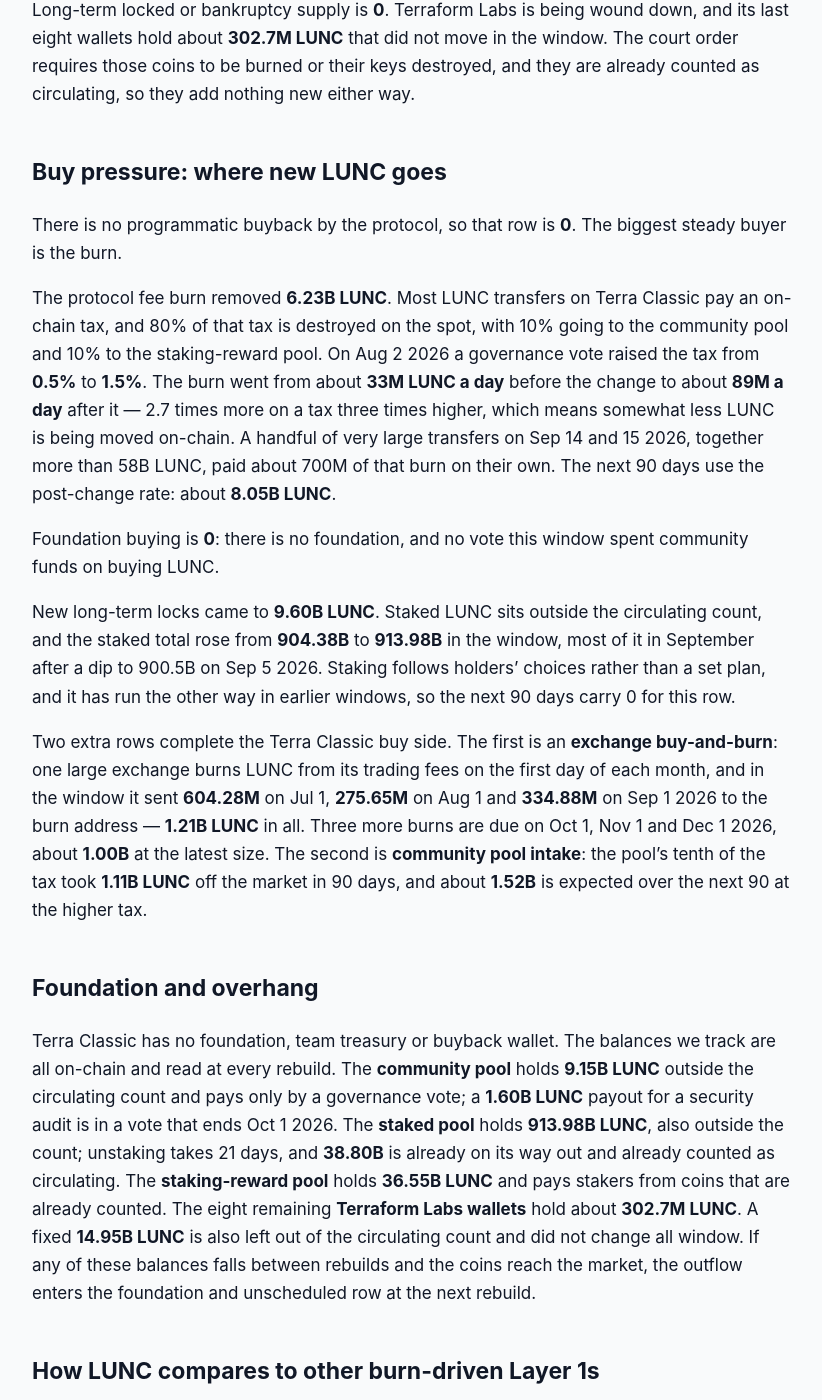
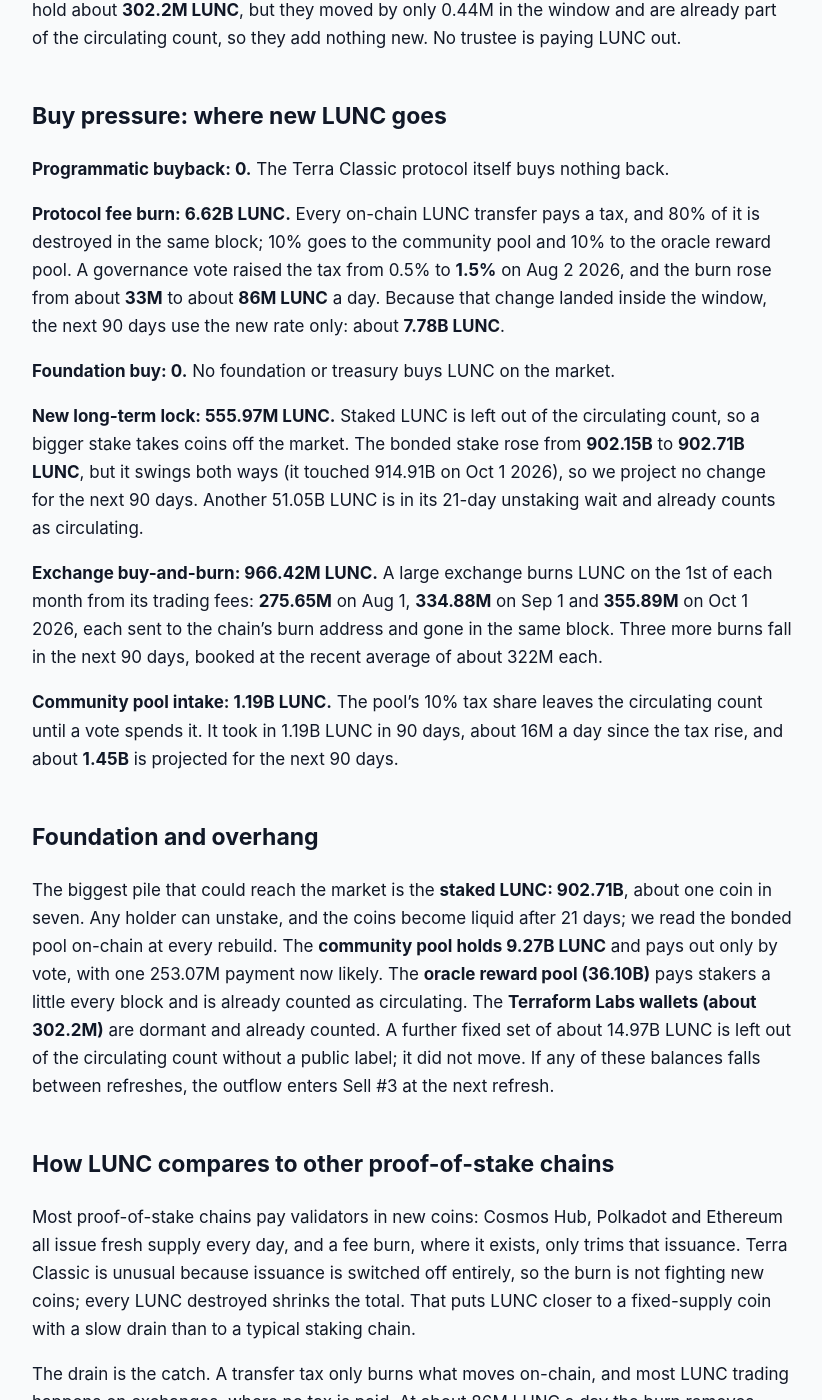
Before and after one commit to jeevansongmy-spec/mrnasdog-articles, a Jekyll site: the page built from crypto/lunc-pressure-framework.md, in a window 1280 px wide and 1400 px high, scrolled down 1233 px. Shown: the whole window, without its empty margins (228-1050 px from the left). Built offline with Jekyll 4.4.1, drawn with Linux system fonts in a browser that asks for light colours; some of the changed text lies outside the part shown.

Commit message:
publish: crypto/lunc-pressure-framework

```diff
--- a/crypto/lunc-pressure-framework.md
+++ b/crypto/lunc-pressure-framework.md
@@ -1,69 +1,69 @@
 ---
-title:         "LUNC Inflation Analysis · September 2026 · Mixed flows · supply roughly steady"
-description:   "LUNC supply roughly steady: no minting, and a 1.5% transfer tax burned 6.23B LUNC in 90 days. Net −0.32% over 90 days, and about −0.19% projected next."
+title:         "LUNC Inflation Analysis · October 2026 · Mixed flows · supply roughly steady"
+description:   "LUNC supply roughly steady: no minting, and a 1.5% transfer tax burned 6.62B LUNC in 90 days. Net −0.16% over 90 days, and about −0.18% projected next."
 canonical_url: "https://mrnasdog.com/research/lunc/inflation"
 tags:          ["crypto", "lunc", "terraclassic", "tokenomics"]
 published:     true
 ---
 
-Originally published at [LUNC Inflation Analysis · September 2026 · Mixed flows · supply roughly steady](https://mrnasdog.com/research/lunc/inflation).
+Originally published at [LUNC Inflation Analysis · October 2026 · Mixed flows · supply roughly steady](https://mrnasdog.com/research/lunc/inflation).
 
-# LUNC Inflation Analysis · September 2026 · Mixed flows · supply roughly steady
+# LUNC Inflation Analysis · October 2026 · Mixed flows · supply roughly steady
 
-The MrNasdog Pressure Framework reads Terra Luna Classic (LUNC) at **−0.32% net** over the trailing 90 days and **−0.19%** over the next 90: supply is shrinking, but slowly. Terra Classic mints no new LUNC at all, and **18.16B LUNC** left the circulating count in 90 days — a **6.23B** transfer-tax burn, a **1.21B** exchange buy-and-burn, **9.60B** of new staking and **1.11B** into the community pool — against only **291.7M** paid back out by vote. With **5.51 trillion LUNC** circulating, even billions of burned coins move the total by only a fraction of a percent.
+**LUNC supply is roughly steady and leaning down.** Terra Classic mints no new LUNC, so the only coins that reached the market were **281.85M LUNC** paid out of the community pool by vote, while the transfer-tax burn, a monthly exchange burn, net staking and the pool's tax share took **9.33B LUNC** off it. Net, supply fell **0.16%** over 90 days and is projected to fall about **0.18%** in the next 90; the monitor reads **−0.17%**. The burn is real but small next to a **5.52T** float, so a 1.5% tax moves the supply by tenths of a percent, not by whole percents.
 
 ## The verdict, in one paragraph
 
-LUNC supply fell **0.32%** over the 90 days from Jul 1 to Sep 29 2026, and the framework projects a **0.19%** fall over the next 90 days. The independent monitor reads **−0.29%** for the same stretch, a gap of just **0.04 percentage points**, well inside the 0.5-point limit, so no data-conflict flag is shown. The forward figure is smaller than the trailing one because the trailing window includes **9.60B LUNC** of fresh staking, which has no set programme and is not projected forward. Terra Classic is a **zero-issuance chain with a transfer-tax burn**: nothing new comes in, and every taxed transfer destroys a little.
+Over the 90 days to Oct 9 2026, our ledger puts LUNC's net supply change at **−0.16%** of the circulating count (sell **281.85M**, buy **9.33B**). The inflation monitor reads **−0.17%** for the same 90 days, a gap of just **0.01 percentage points**, well inside the 0.5-point line, so no warning chip is needed. For the next 90 days the Terra Classic ledger projects **−0.18%**: buy **10.20B** against sell **253.07M**. The plain label for LUNC today: a **no-mint chain with a slow, tax-driven burn**.
 
 ## Sell pressure: where new LUNC comes from
 
-Protocol inflation is **0**. The Terra Classic mint rate is set to zero, the old market swap that once created LUNC is switched off, and total LUNC supply fell on every one of the 90 days in the window, from **6.455 trillion** to **6.448 trillion**. Staking rewards on Terra Classic are paid from a reward pool of coins that already exist, topped up by the transfer tax, so they add nothing new. Because a governance vote could switch minting back on, the row is checked at every rebuild rather than marked as fixed forever.
+**Protocol inflation is 0.** The Terra Classic mint module is set to a 0% rate with 0 annual provisions, the old market swap that once created LUNC from UST is shut, and total supply fell from **6,454.35B** to **6,446.77B LUNC** across the window. Validators and stakers are paid from fees and an oracle reward pool, not from fresh coins.
 
-Vesting unlocks are **0**. LUNC has no team, investor or foundation allocation left to vest, and no unlock tracker lists any release.
+**Vesting unlocks are 0.** The 2019 LUNC allocations finished long ago and no team, investor or token-sale schedule is left on the chain, so no cliff or monthly tranche can land.
 
-Foundation and unscheduled unlocks come to **291.7M LUNC**. Terra Classic has no foundation; its treasury is the community pool, which sits outside the circulating count. Two voted payouts put coins back on the market: **9.87M LUNC** on Jul 1 2026 for bridge work to Solana and **281.85M LUNC** on Sep 4 2026 to keep the chain's cross-chain links running. Payouts are sporadic, so the next 90 days carry 0 unless a new spending vote passes.
+**Foundation and unscheduled unlocks: 281.85M LUNC.** Terra Classic has no foundation; the one shared treasury is the community pool, which sits outside the circulating count. A vote on Sep 4 2026 paid **281.85M LUNC** from it to keep the chain's IBC relayers running, and that is the only LUNC that crossed into the market in these 90 days. For the next 90 days we book **253.07M LUNC**: a payment for the finished Hyperlane bridge, with 94% yes votes and the vote closing on Oct 15 2026. A larger 1.60B LUNC security-audit request was rejected on Oct 1 2026.
 
-Long-term locked or bankruptcy supply is **0**. Terraform Labs is being wound down, and its last eight wallets hold about **302.7M LUNC** that did not move in the window. The court order requires those coins to be burned or their keys destroyed, and they are already counted as circulating, so they add nothing new either way.
+**Long-term locked or bankruptcy: 0.** Eight wallets left by the wound-down Terraform Labs still hold about **302.2M LUNC**, but they moved by only 0.44M in the window and are already part of the circulating count, so they add nothing new. No trustee is paying LUNC out.
 
 ## Buy pressure: where new LUNC goes
 
-There is no programmatic buyback by the protocol, so that row is **0**. The biggest steady buyer is the burn.
+**Programmatic buyback: 0.** The Terra Classic protocol itself buys nothing back.
 
-The protocol fee burn removed **6.23B LUNC**. Most LUNC transfers on Terra Classic pay an on-chain tax, and 80% of that tax is destroyed on the spot, with 10% going to the community pool and 10% to the staking-reward pool. On Aug 2 2026 a governance vote raised the tax from **0.5%** to **1.5%**. The burn went from about **33M LUNC a day** before the change to about **89M a day** after it — 2.7 times more on a tax three times higher, which means somewhat less LUNC is being moved on-chain. A handful of very large transfers on Sep 14 and 15 2026, together more than 58B LUNC, paid about 700M of that burn on their own. The next 90 days use the post-change rate: about **8.05B LUNC**.
+**Protocol fee burn: 6.62B LUNC.** Every on-chain LUNC transfer pays a tax, and 80% of it is destroyed in the same block; 10% goes to the community pool and 10% to the oracle reward pool. A governance vote raised the tax from 0.5% to **1.5%** on Aug 2 2026, and the burn rose from about **33M** to about **86M LUNC** a day. Because that change landed inside the window, the next 90 days use the new rate only: about **7.78B LUNC**.
 
-Foundation buying is **0**: there is no foundation, and no vote this window spent community funds on buying LUNC.
+**Foundation buy: 0.** No foundation or treasury buys LUNC on the market.
 
-New long-term locks came to **9.60B LUNC**. Staked LUNC sits outside the circulating count, and the staked total rose from **904.38B** to **913.98B** in the window, most of it in September after a dip to 900.5B on Sep 5 2026. Staking follows holders' choices rather than a set plan, and it has run the other way in earlier windows, so the next 90 days carry 0 for this row.
+**New long-term lock: 555.97M LUNC.** Staked LUNC is left out of the circulating count, so a bigger stake takes coins off the market. The bonded stake rose from **902.15B** to **902.71B LUNC**, but it swings both ways (it touched 914.91B on Oct 1 2026), so we project no change for the next 90 days. Another 51.05B LUNC is in its 21-day unstaking wait and already counts as circulating.
 
-Two extra rows complete the Terra Classic buy side. The first is an **exchange buy-and-burn**: one large exchange burns LUNC from its trading fees on the first day of each month, and in the window it sent **604.28M** on Jul 1, **275.65M** on Aug 1 and **334.88M** on Sep 1 2026 to the burn address — **1.21B LUNC** in all. Three more burns are due on Oct 1, Nov 1 and Dec 1 2026, about **1.00B** at the latest size. The second is **community pool intake**: the pool's tenth of the tax took **1.11B LUNC** off the market in 90 days, and about **1.52B** is expected over the next 90 at the higher tax.
+**Exchange buy-and-burn: 966.42M LUNC.** A large exchange burns LUNC on the 1st of each month from its trading fees: **275.65M** on Aug 1, **334.88M** on Sep 1 and **355.89M** on Oct 1 2026, each sent to the chain's burn address and gone in the same block. Three more burns fall in the next 90 days, booked at the recent average of about 322M each.
+
+**Community pool intake: 1.19B LUNC.** The pool's 10% tax share leaves the circulating count until a vote spends it. It took in 1.19B LUNC in 90 days, about 16M a day since the tax rise, and about **1.45B** is projected for the next 90 days.
 
 ## Foundation and overhang
 
-Terra Classic has no foundation, team treasury or buyback wallet. The balances we track are all on-chain and read at every rebuild. The **community pool** holds **9.15B LUNC** outside the circulating count and pays only by a governance vote; a **1.60B LUNC** payout for a security audit is in a vote that ends Oct 1 2026. The **staked pool** holds **913.98B LUNC**, also outside the count; unstaking takes 21 days, and **38.80B** is already on its way out and already counted as circulating. The **staking-reward pool** holds **36.55B LUNC** and pays stakers from coins that are already counted. The eight remaining **Terraform Labs wallets** hold about **302.7M LUNC**. A fixed **14.95B LUNC** is also left out of the circulating count and did not change all window. If any of these balances falls between rebuilds and the coins reach the market, the outflow enters the foundation and unscheduled row at the next rebuild.
+The biggest pile that could reach the market is the **staked LUNC: 902.71B**, about one coin in seven. Any holder can unstake, and the coins become liquid after 21 days; we read the bonded pool on-chain at every rebuild. The **community pool holds 9.27B LUNC** and pays out only by vote, with one 253.07M payment now likely. The **oracle reward pool (36.10B)** pays stakers a little every block and is already counted as circulating. The **Terraform Labs wallets (about 302.2M)** are dormant and already counted. A further fixed set of about 14.97B LUNC is left out of the circulating count without a public label; it did not move. If any of these balances falls between refreshes, the outflow enters Sell #3 at the next refresh.
 
-## How LUNC compares to other burn-driven Layer 1s
+## How LUNC compares to other proof-of-stake chains
 
-Most proof-of-stake Layer 1 chains pay validators in newly created coins and then try to offset it with a fee burn. Ethereum is the clearest example: it creates new ETH every block and burns part of each fee, and the burn usually loses. Terra Classic is built the other way round. LUNC has **no issuance at all**, so every burned coin is a net reduction, and the tax taxes the movement of the coin itself rather than the use of blockspace.
+Most proof-of-stake chains pay validators in new coins: Cosmos Hub, Polkadot and Ethereum all issue fresh supply every day, and a fee burn, where it exists, only trims that issuance. Terra Classic is unusual because issuance is switched off entirely, so the burn is not fighting new coins; every LUNC destroyed shrinks the total. That puts LUNC closer to a fixed-supply coin with a slow drain than to a typical staking chain.
 
-The closest structural analogue is BNB, which also mixes a protocol burn with a large exchange-driven burn. The difference is scale: BNB's burns remove a visible share of a small, capped supply every quarter, while LUNC's **18.16B** of buy-side flow in 90 days is about a third of one percent of a **5.51 trillion** float. Meme-style coins such as SHIB rely on voluntary community burns with no protocol tax, which keeps their burn tiny; Terra Classic's tax makes the burn automatic, but the size of the supply left behind by the 2022 collapse means it works very slowly.
+The drain is the catch. A transfer tax only burns what moves on-chain, and most LUNC trading happens on exchanges, where no tax is paid. At about 86M LUNC a day the burn removes roughly **0.6% of the float a year** before the exchange burn, so even at three times the old tax the supply curve bends slowly. Chains with a base-fee burn, like Ethereum, burn in proportion to block space demand; LUNC burns in proportion to on-chain transfer volume, which a higher tax can also push away.
 
-Terra Classic also counts staked coins outside its circulating supply, unlike Ethereum or Cardano. That makes LUNC's net figure sensitive to staking swings: a few billion coins moving into or out of staking can outweigh a month of burning.
+LUNC also differs in what counts as circulating: staked coins and the community pool are left out. That makes staking a real lock on the float and an unstaking wave a real source of sell pressure — a risk most chains that count staked coins as circulating do not show in their supply numbers.
 
 ## What to watch in the next 90 days
 
-**Oct 1 2026:** the vote on proposal 12228 closes; if the 1.60B LUNC audit payout passes, those coins leave the community pool and enter the market.
+**Oct 15 2026** — the vote to pay 253.07M LUNC from the community pool for the Hyperlane bridge closes; if it fails, Sell #3 drops to 0.
 
-**Oct 1, Nov 1 and Dec 1 2026:** the exchange's monthly LUNC burns, about 335M each at the latest size.
+**Nov 1 2026, Dec 1 2026 and Jan 1 2027** — the monthly exchange burns; a smaller fee month means a smaller burn.
 
-**A rival audit plan:** a second community pool request of about US$74,000 in LUNC is being discussed on the forum and could reach a vote in the window.
+**The burn tax itself** — any new proposal to change the 1.5% rate or the 80/10/10 split would change the burn and the pool intake at once.
 
-**Tax and staking:** any vote to change the 1.5% tax or its 80/10/10 split resets the burn forecast, and a large move into or out of staking can swing the net by more than the burn itself.
+**The staked pool** — a large unstaking wave would turn the lock into sell pressure 21 days later; the signal proposal on dropping the "Classic" name (deposit period to Oct 19 2026) changes no supply rule by itself.
 
 ## Summary
 
-LUNC supply is shrinking slowly: **−0.32%** over the last 90 days and a projected **−0.19%** over the next 90, in line with the monitor's **−0.29%**. Terra Classic creates no new coins, and a **1.5%** transfer tax, raised from 0.5% on Aug 2 2026, burns about **89M LUNC a day**, with an exchange adding a monthly burn on top. The main risks to the reading are a community pool payout passing by vote and a large exit from staking, both of which put coins back on the market. With **5.51 trillion LUNC** circulating, the burn cuts supply by well under one percent a quarter.
+Terra Luna Classic (LUNC) mints no new coins, so its supply only falls: a 1.5% transfer-tax burn, a monthly exchange burn and the community pool's tax share took **9.33B LUNC** off the market in 90 days, against **281.85M** paid out by vote, for a net change of **−0.16%**, with **−0.18%** projected next. The monitor agrees within 0.01 points. The burn is steady but small next to a 5.52T float, and the key risk is the 902.71B LUNC staked pool, which could return to the market on a 21-day delay.
 
----
-
-*MrNasdog Pressure Framework analysis of LUNC, Metric 1 — Inflation. Data + explanation only. Not financial advice. Checked Sep 29 2026.*
+*MrNasdog Pressure Framework analysis of LUNC, Metric 1 — Inflation. Data + explanation only. Not financial advice. Checked Oct 9 2026.*
```
